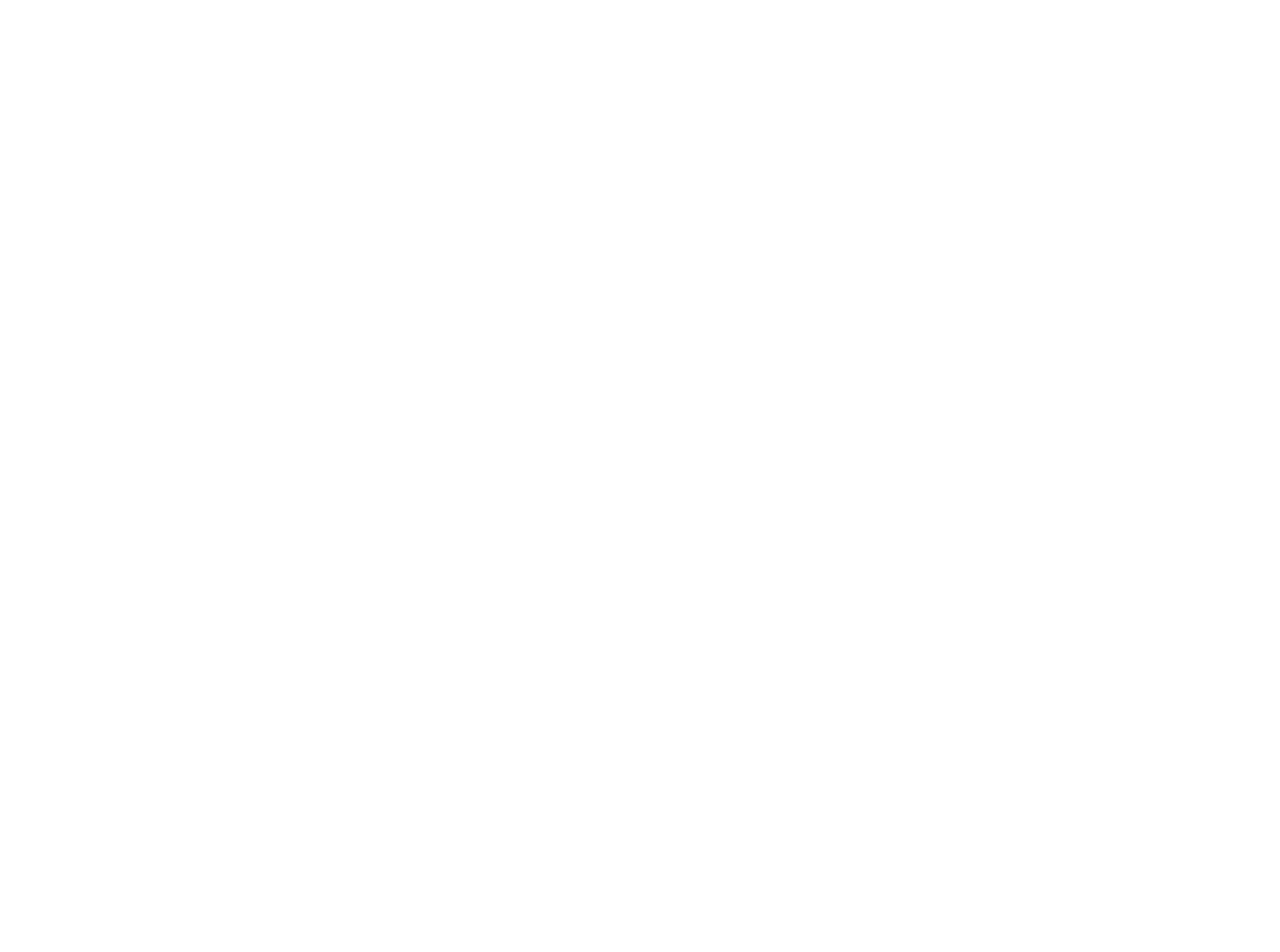
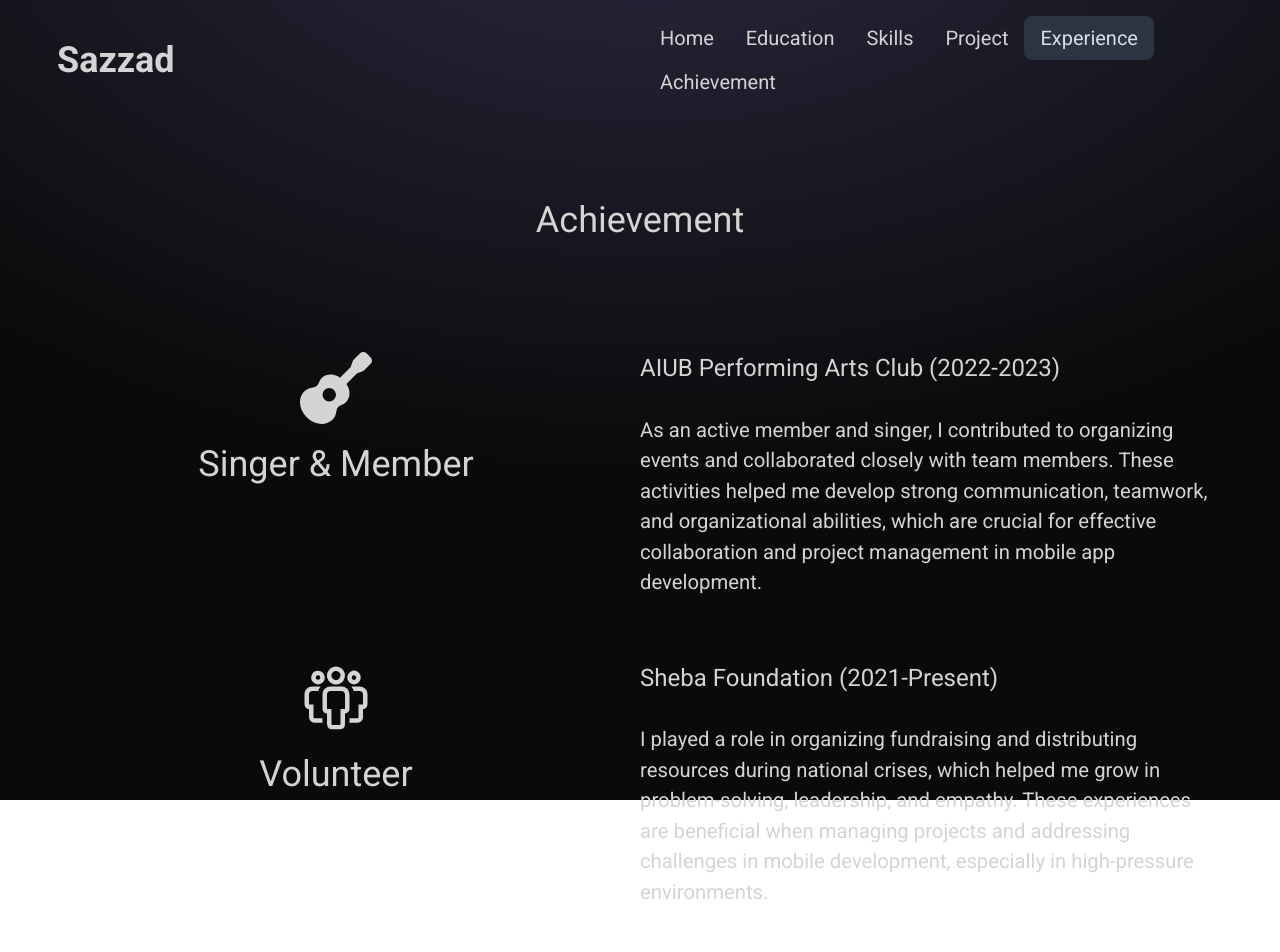
Before and after one commit to FazleRifat121/sazzad, a React (Vite) app: page /exp in a window 1280 px wide. Before the commit this address had no page. Shown: the top 952 px of the page. Before the commit the page ends 800 px from the top, so only its background shows below. Built offline with nearby package versions, Linux system fonts and the light colour scheme.

Commit message:
experience page done

```diff
--- a/src/components/Router/Router.jsx
+++ b/src/components/Router/Router.jsx
@@ -9,6 +9,7 @@
 import Skill from "../skill/Skill";
 import Education from "../education/Education";
 import Achievement from "../achievement/Achievement";
+import Experience from "../experience/Experience";
 
 function Router() {
   return (
@@ -27,6 +28,7 @@
           <Route path="skill" element={<Skill />} />
           <Route path="projects" element={<Projects />} />
           <Route path="achievement" element={<Achievement />} />
+          <Route path="exp" element={<Experience />} />
           <Route path="projects/:id" element={<ProjectDetails />} />
         </Route>
       </Routes>
--- a/src/components/achievement/Achievement.jsx
+++ b/src/components/achievement/Achievement.jsx
@@ -4,10 +4,9 @@
   return (
     <div>
       <div className="border-b border-neutral-500 pb-4">
-        {/* technical skiil  */}
         <h1 className="text-4xl text-center my-20">Achievement</h1>
 
-        {/* Flutter  */}
+        {/* achievement  */}
         <div className="flex flex-wrap">
           <div className="w-full lg:w-1/2 lg:p-8">
             <div className="flex items-center justify-center">
--- /dev/null
+++ b/src/components/experience/Experience.jsx
@@ -0,0 +1,93 @@
+import { motion } from "framer-motion";
+import { FaGuitar } from "react-icons/fa";
+import { VscOrganization } from "react-icons/vsc";
+const Experience = () => {
+  return (
+    <div>
+      <div>
+        <div className="border-b border-neutral-500 pb-4">
+          <h1 className="text-4xl text-center my-20">Achievement</h1>
+
+          {/* club  */}
+          <div className="flex flex-wrap">
+            <div className="w-full lg:w-1/2 lg:p-8">
+              <div className="flex items-center justify-center">
+                <motion.div
+                  initial={{ x: -100, opacity: 0 }}
+                  whileInView={{ x: 0, opacity: 1 }}
+                  transition={{ duration: 0.5 }}
+                  className="flex justify-center items-center flex-col gap-5"
+                >
+                  <FaGuitar className="text-7xl"></FaGuitar>
+                  <h3 className="text-4xl">Singer & Member</h3>
+                </motion.div>
+              </div>
+            </div>
+            <div className="w-full lg:w-1/2">
+              <div className="flex justify-center lg:justify-start">
+                <motion.p
+                  className="my-2 max-w-xl py-6 text-[20.3px]"
+                  initial={{ x: 100, opacity: 0 }}
+                  whileInView={{ x: 0, opacity: 1 }}
+                  transition={{ duration: 0.5 }}
+                >
+                  <span className="text-2xl">
+                    AIUB Performing Arts Club (2022-2023)
+                  </span>
+                  <br />
+                  <br />
+                  As an active member and singer, I contributed to organizing
+                  events and collaborated closely with team members. These
+                  activities helped me develop strong communication, teamwork,
+                  and organizational abilities, which are crucial for effective
+                  collaboration and project management in mobile app
+                  development.
+                </motion.p>
+              </div>
+            </div>
+          </div>
+
+          {/* organization */}
+          <div className="flex flex-wrap">
+            <div className="w-full lg:w-1/2 lg:p-8">
+              <div className="flex items-center justify-center">
+                <motion.div
+                  initial={{ x: -100, opacity: 0 }}
+                  whileInView={{ x: 0, opacity: 1 }}
+                  transition={{ duration: 0.5 }}
+                  className="flex justify-center items-center flex-col gap-5"
+                >
+                  <VscOrganization className="text-7xl"></VscOrganization>
+                  <h3 className="text-4xl">Volunteer</h3>
+                </motion.div>
+              </div>
+            </div>
+            <div className="w-full lg:w-1/2">
+              <div className="flex justify-center lg:justify-start">
+                <motion.p
+                  className="my-2 max-w-xl py-6 text-[20.3px]"
+                  initial={{ x: 100, opacity: 0 }}
+                  whileInView={{ x: 0, opacity: 1 }}
+                  transition={{ duration: 0.5 }}
+                >
+                  <span className="text-2xl">
+                    Sheba Foundation (2021-Present)
+                  </span>
+                  <br />
+                  <br />I played a role in organizing fundraising and
+                  distributing resources during national crises, which helped me
+                  grow in problem-solving, leadership, and empathy. These
+                  experiences are beneficial when managing projects and
+                  addressing challenges in mobile development, especially in
+                  high-pressure environments.
+                </motion.p>
+              </div>
+            </div>
+          </div>
+        </div>
+      </div>
+    </div>
+  );
+};
+
+export default Experience;
--- a/src/components/navbar/Navbar.jsx
+++ b/src/components/navbar/Navbar.jsx
@@ -29,7 +29,7 @@
         </NavLink>
       </li>
       <li>
-        <NavLink to="/exp" className="hover:underline text-red-600" end>
+        <NavLink to="/exp" className="hover:underline " end>
           Experience
         </NavLink>
       </li>
--- a/src/components/skill/Skill.jsx
+++ b/src/components/skill/Skill.jsx
@@ -1,4 +1,3 @@
-import React from "react";
 import { motion } from "framer-motion";
 import { FaJava } from "react-icons/fa";
 import { RiFlutterFill } from "react-icons/ri";
```
